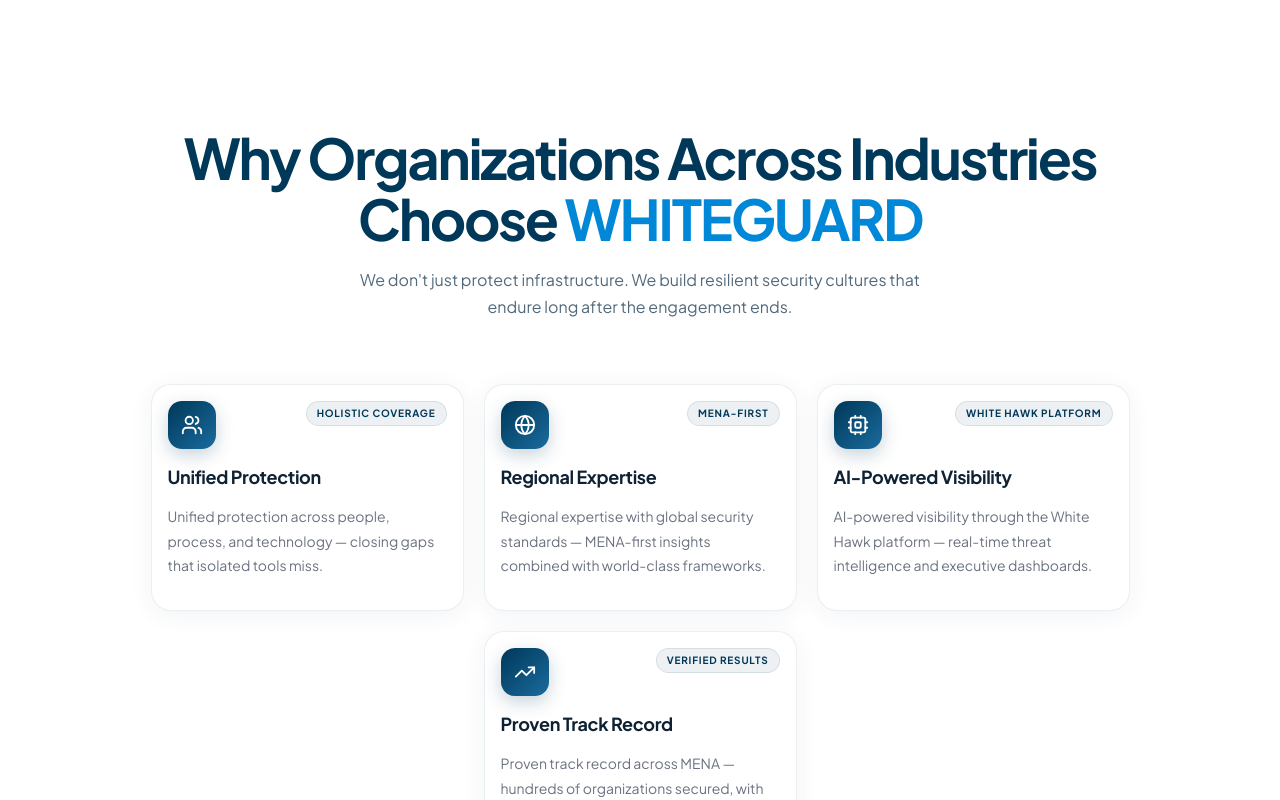
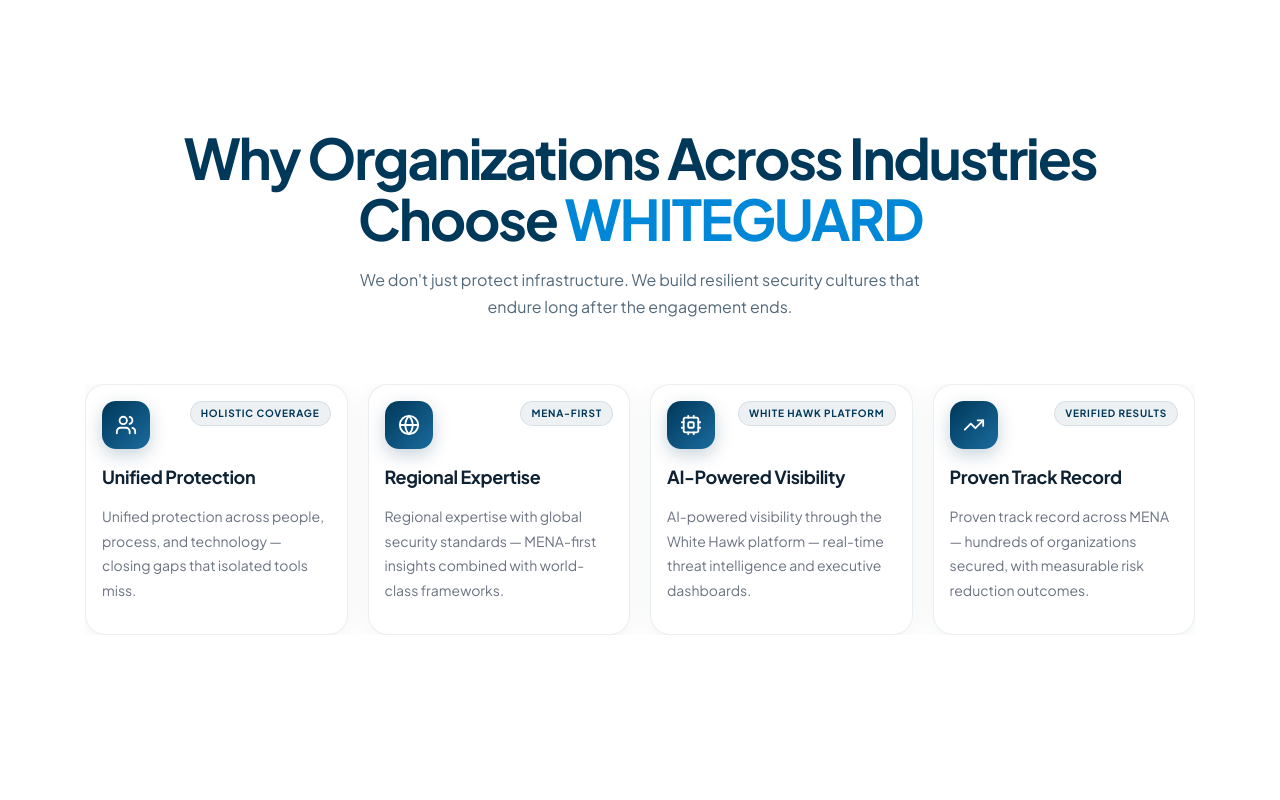
Before and after one commit to yarahossam19/whiteguard, a Next.js app: page /industries in a window 1280 px wide. Shown: the part 6960-7760 px from the top of the page. Built offline with nearby package versions, Linux system fonts and the light colour scheme.

Commit message:
fix :Standard container for all sections

```diff
--- a/src/components/industries/IndustriesWhySection.tsx
+++ b/src/components/industries/IndustriesWhySection.tsx
@@ -11,8 +11,8 @@ export default function IndustriesWhySection({
   const { heading, subtitle, cards } = data;
 
   return (
-    <section className="relative w-full bg-white py-12 sm:py-16 lg:py-24">
-      <div className="container flex flex-col items-center gap-16">
+    <section className="relative  w-full bg-white py-12 sm:py-16 lg:py-24">
+      <div className="container overflow-hidden flex flex-col items-center gap-16">
         {/* Heading + Subtitle */}
         <div className="flex flex-col items-center gap-4 text-center">
           <h2 className="font-jakarta text-[clamp(32px,5vw,56px)] font-bold leading-[1.1] tracking-[-0.04em] text-[#003859]">
@@ -27,13 +27,13 @@ export default function IndustriesWhySection({
         </div>
 
         {/* Cards Grid */}
-        <div className="flex flex-wrap justify-center gap-5">
+        <div className="grid grid-cols-1 md:grid-cols-2 lg:grid-cols-4 gap-5 overflow-x-hidden">
           {cards.map((card) => (
             <div
               key={card.id}
-              className="flex w-full max-w-[313px] flex-col gap-4 rounded-[20px] border border-[rgba(0,56,89,0.08)] bg-white px-4 pb-8 pt-4 shadow-[0px_4px_24px_0px_rgba(0,56,89,0.06)]"
+              className="flex     flex-col gap-4 rounded-[20px] border border-[rgba(0,56,89,0.08)] bg-white px-4 pb-8 pt-4 shadow-[0px_4px_24px_0px_rgba(0,56,89,0.06)]"
             >
-              <div className="flex w-full items-start justify-between">
+              <div className="flex  items-start justify-between">
                 <div
                   className="flex h-12 w-12 shrink-0 items-center justify-center rounded-[14px] shadow-[0px_6px_18px_0px_rgba(0,56,89,0.22)]"
                   style={{
--- a/src/components/resources/ResourceDetailContent.tsx
+++ b/src/components/resources/ResourceDetailContent.tsx
@@ -53,7 +53,7 @@ export default function ResourceDetailContent({
   }, [toc]);
 
   return (
-    <div className="container py-12">
+    <div className="container my-14">
       {/* Back + Title row - gap 200px, pl 97px */}
       <div className="mb-12 flex flex-col gap-6 lg:flex-row lg:items-center lg:gap-[200px] lg:pl-0">
         <Link
```
